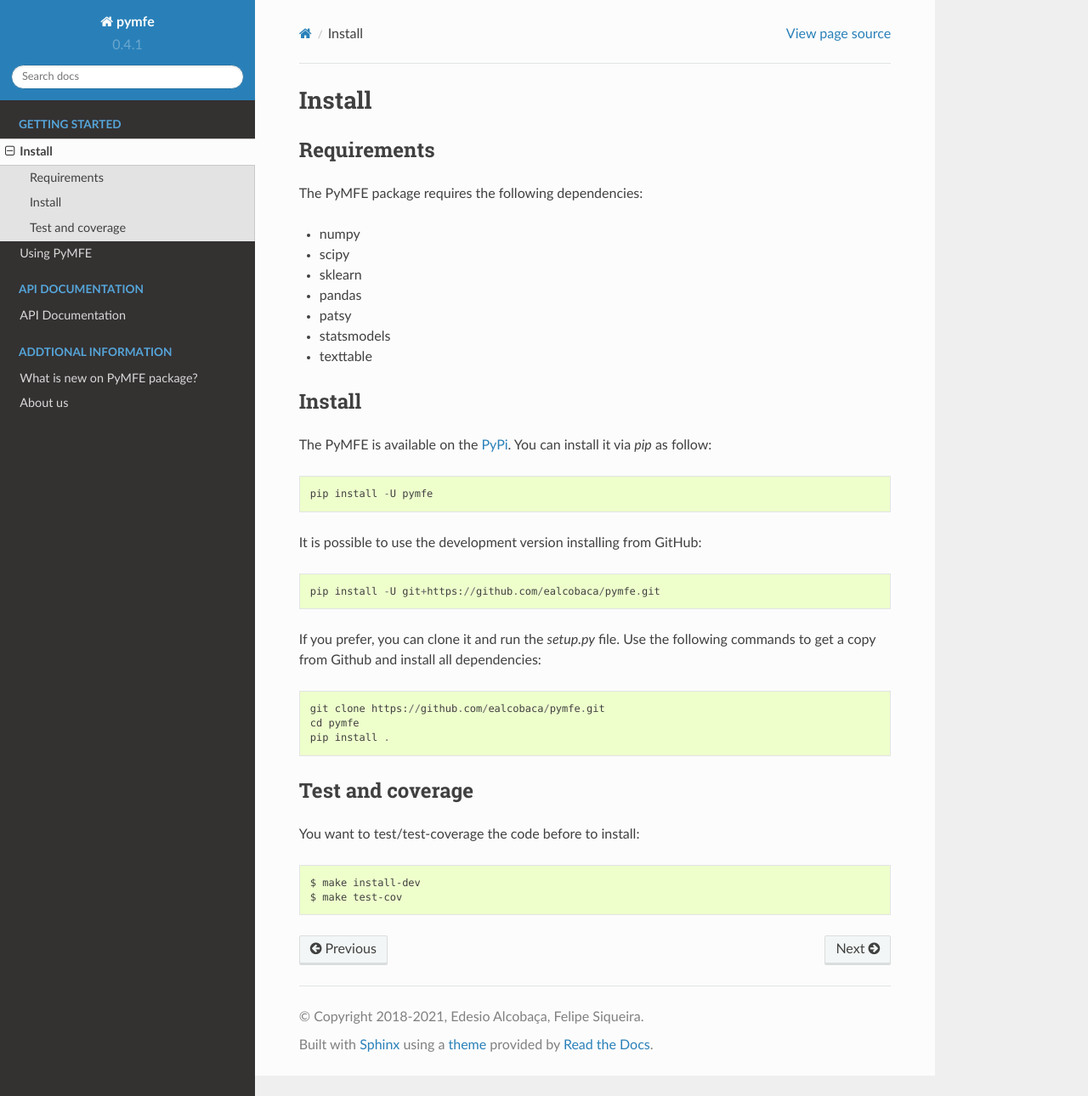
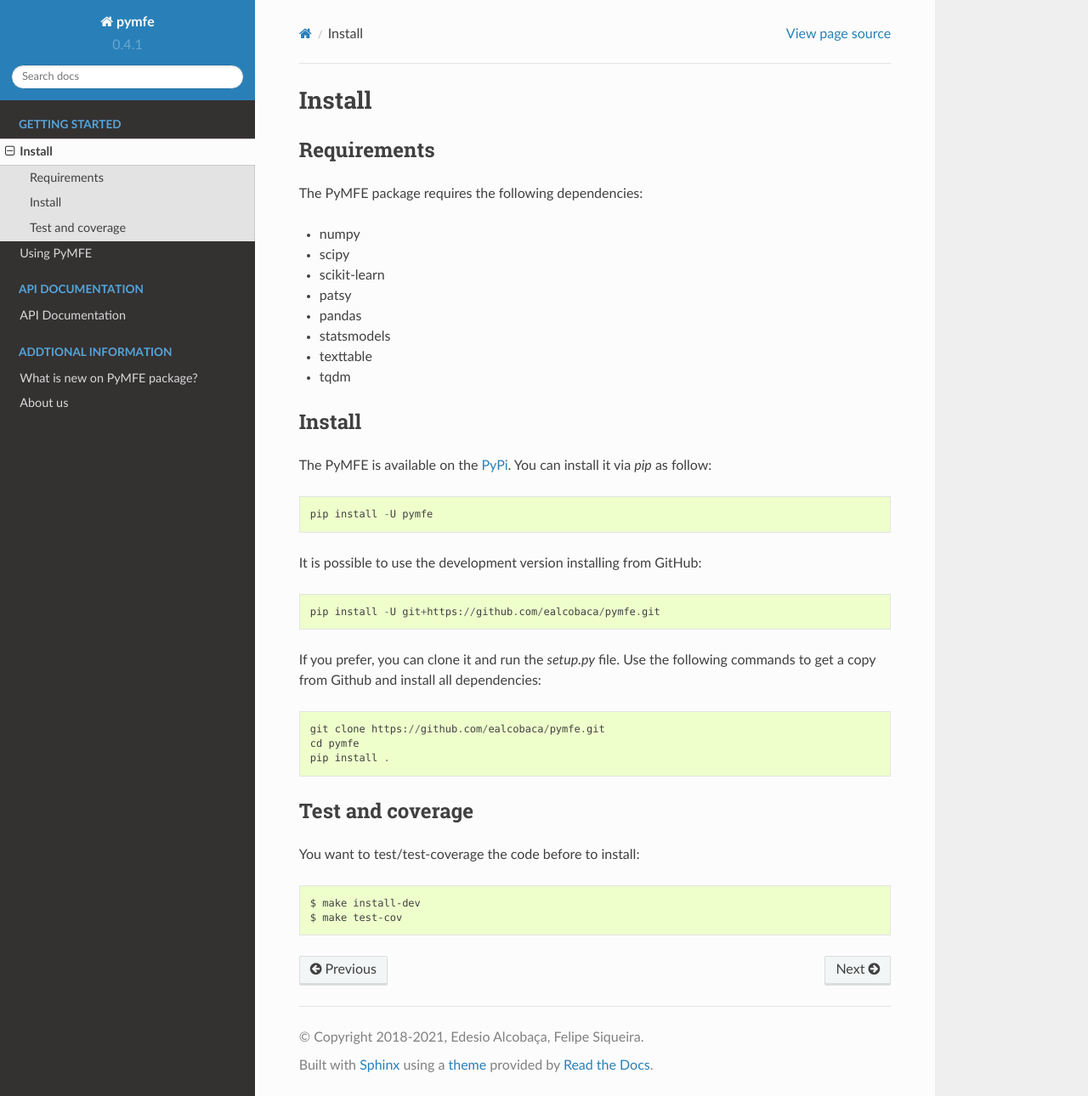
Before and after one commit to ealcobaca/pymfe, a Sphinx documentation site: the page built from docs/source/install.rst, in a window 1280 px wide and 1290 px high. Shown: the whole window at 85% size. Built offline with Sphinx 7.4.7 and the Read the Docs theme 2.0.0, drawn with Linux system fonts in a browser that asks for light colours; pages that are not in the unit, such as notebooks, are missing from menus.

Commit message:
Update requirements

```diff
--- a/docs/source/install.rst
+++ b/docs/source/install.rst
@@ -8,11 +8,12 @@ The PyMFE package requires the following dependencies:
 
 * numpy
 * scipy
-* sklearn
+* scikit-learn
+* patsy
 * pandas
-* patsy
 * statsmodels
 * texttable
+* tqdm
 
 
 Install
```
